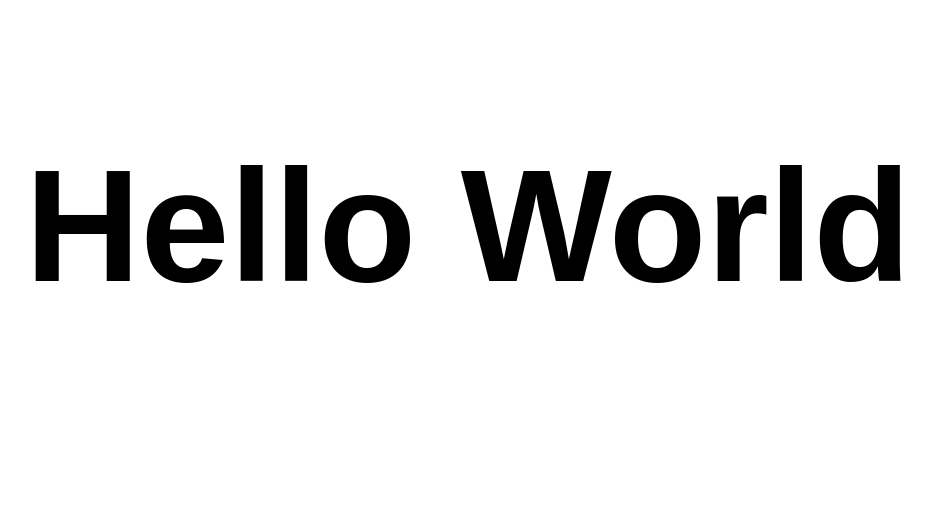
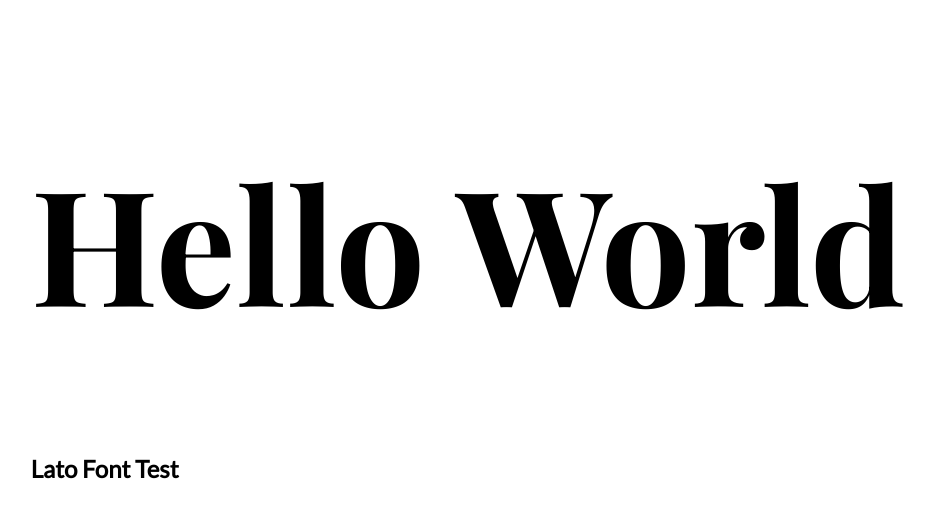
Before and after one commit to jasontcrabtree/font-flash, a Gatsby site: page / in a window 1280 px wide. Shown: the part 93-610 px from the top of the page, without its empty margins (172-1106 px from the left). Built offline with nearby package versions, Linux system fonts and the light colour scheme; Gatsby itself is replaced by a stand-in of ours.

Commit message:
font flash preload plugin

```diff
--- a/gatsby-config.js
+++ b/gatsby-config.js
@@ -8,5 +8,20 @@ module.exports = {
   /* Your site config here */
   plugins: [
     'gatsby-plugin-react-helmet',
+    {
+      resolve: 'gatsby-plugin-prefetch-google-fonts',
+      options: {
+        fonts: [
+          {
+            family: 'Playfair Display',
+            variants: ['700'],
+            display: 'block'
+          },
+          {
+            family: 'Lato',
+          },
+        ],
+      },
+    }
   ],
 }
--- a/package.json
+++ b/package.json
@@ -15,6 +15,7 @@
   },
   "dependencies": {
     "gatsby": "^2.26.1",
+    "gatsby-plugin-prefetch-google-fonts": "^1.4.3",
     "gatsby-plugin-react-helmet": "^3.7.0",
     "react": "^16.12.0",
     "react-dom": "^16.12.0",
--- a/src/pages/index.js
+++ b/src/pages/index.js
@@ -6,12 +6,15 @@ import './style.css'
 function IndexPage(props) {
 
   return (
-  <>
+  <main>
       <Helmet>
         <title>Font Flash</title>
       </Helmet>
-    <h1>Hello World</h1>
-  </>
+      <h1 style={{ fontFamily: 'Playfair Display' }}>
+      Hello World
+      </h1>
+      <h2>Lato Font Test</h2>
+  </main >
   )
 }
 
--- a/src/pages/style.css
+++ b/src/pages/style.css
@@ -1,16 +1,5 @@
-/* @import url("https://fonts.googleapis.com/css2?family=Playfair+Display:wght@700"); */
-
 html {
-}
-
-@font-face {
-  font-family: "PlayfairDisplay";
-  font-display: swap;
-  src: url("https://fonts.googleapis.com/css2?family=Playfair+Display:wght@700");
-}
-
-html {
-  font-family: "PlayfairDisplay", sans-serif;
+  font-family: "Playfair Display", sans-serif;
   display: grid;
   margin: 6rem auto;
   padding: 1rem;
@@ -18,5 +7,10 @@ html {
 }
 
 h1 {
+  font-family: "Playfair Display", sans-serif;
   font-size: 160px;
 }
+
+h2 {
+  font-family: "Lato", serif;
+}
```
Also changed, not shown: 1 other file.
